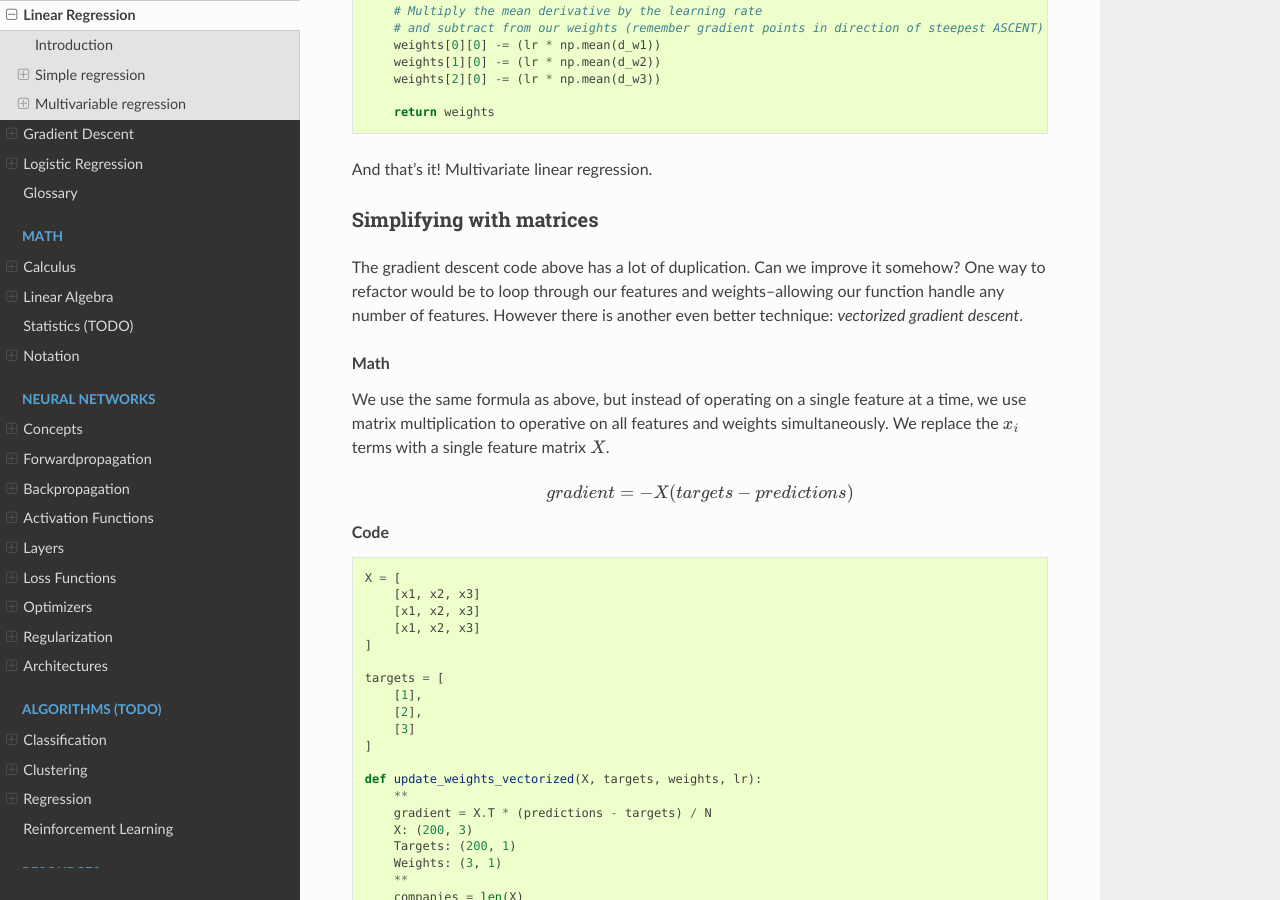
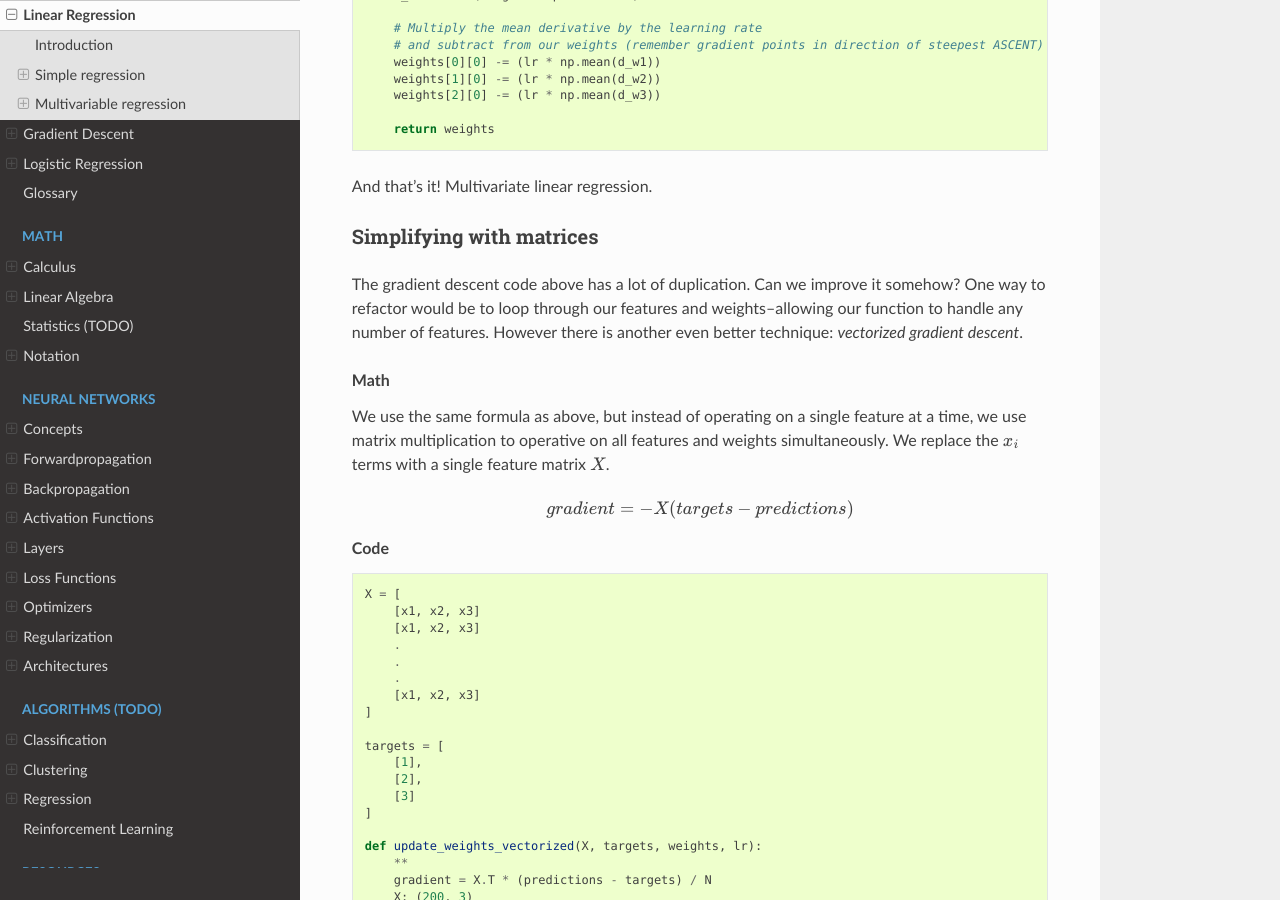
Before and after one commit to bfortuner/ml-glossary, a Sphinx documentation site: the page built from docs/linear_regression.rst, in a window 1280 px wide and 900 px high, scrolled down 10882 px. Built offline with Sphinx 7.4.7 and the Read the Docs theme 2.0.0, drawn with Linux system fonts in a browser that asks for light colours; pages that are not in the unit, such as notebooks, are missing from menus; part of the change alters nothing that is shown; some of the changed text lies outside the part shown.

```diff
--- a/docs/linear_regression.rst
+++ b/docs/linear_regression.rst
@@ -141,14 +141,14 @@ We can calculate the gradient of this cost function as:
 .. math::
 
   f'(m,b) =
-     \begin{bmatrix}
-       \frac{df}{dm}\\
-       \frac{df}{db}\\
+    \begin{bmatrix}
+      \frac{df}{dm}\\
+      \frac{df}{db}\\
       \end{bmatrix}
   =
-     \begin{bmatrix}
-       \frac{1}{N} \sum -2x_i(y_i - (mx_i + b)) \\
-       \frac{1}{N} \sum -2(y_i - (mx_i + b)) \\
+    \begin{bmatrix}
+      \frac{1}{N} \sum -2x_i(y_i - (mx_i + b)) \\
+      \frac{1}{N} \sum -2(y_i - (mx_i + b)) \\
       \end{bmatrix}
 
 .. rubric:: Code
@@ -184,7 +184,7 @@ Training
 
 Training a model is the process of iteratively improving your prediction equation by looping through the dataset multiple times, each time updating the weight and bias values in the direction indicated by the slope of the cost function (gradient). Training is complete when we reach an acceptable error threshold, or when subsequent training iterations fail to reduce our cost.
 
-Before training we need to initializing our weights (set default values), set our :ref:`hyperparameters <glossary_hyperparameters>` (learning rate and number of iterations), and prepare to log our progress over each iteration.
+Before training we need to initialize our weights (set default values), set our :ref:`hyperparameters <glossary_hyperparameters>` (learning rate and number of iterations), and prepare to log our progress over each iteration.
 
 .. rubric:: Code
 
@@ -202,7 +202,7 @@ Before training we need to initializing our weights (set default values), set ou
 
           # Log Progress
           if i % 10 == 0:
-              print "iter: "+str(i) + " cost: "+str(cost)
+              print "iter={:d}    weight={:.2f}    bias={:.4f}    cost={:.2}".format(i, weight, bias, cost)
 
       return weight, bias, cost_history
 
@@ -346,7 +346,8 @@ Our predict function outputs an estimate of sales given our current weights (coe
     weights - (3, 1)
     predictions - (200,1)
     **
-    return np.dot(features,weights)
+    predictions = np.dot(features, weights)
+    return predictions
 
 
 Initialize weights
@@ -441,7 +442,7 @@ And that's it! Multivariate linear regression.
 Simplifying with matrices
 -------------------------
 
-The gradient descent code above has a lot of duplication. Can we improve it somehow? One way to refactor would be to loop through our features and weights--allowing our function handle any number of features. However there is another even better technique: *vectorized gradient descent*.
+The gradient descent code above has a lot of duplication. Can we improve it somehow? One way to refactor would be to loop through our features and weights--allowing our function to handle any number of features. However there is another even better technique: *vectorized gradient descent*.
 
 .. rubric:: Math
 
@@ -458,6 +459,9 @@ We use the same formula as above, but instead of operating on a single feature a
   X = [
       [x1, x2, x3]
       [x1, x2, x3]
+      .
+      .
+      .
       [x1, x2, x3]
   ]
 
```
